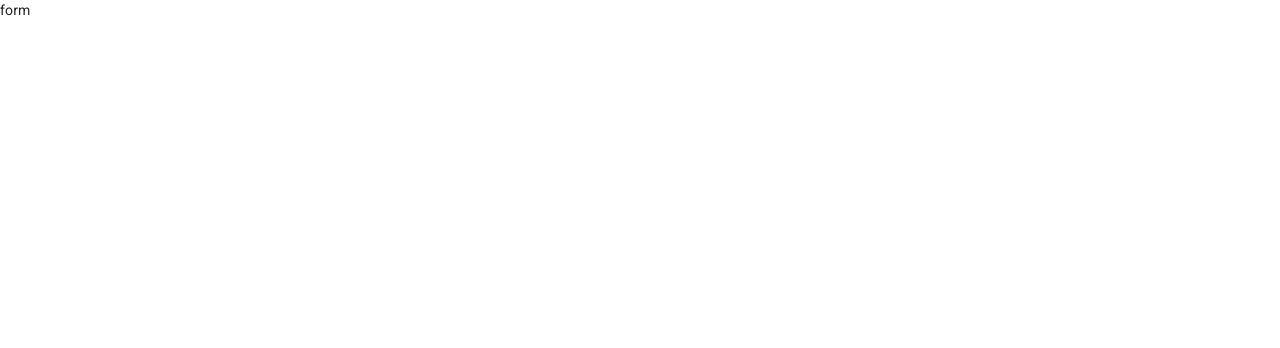
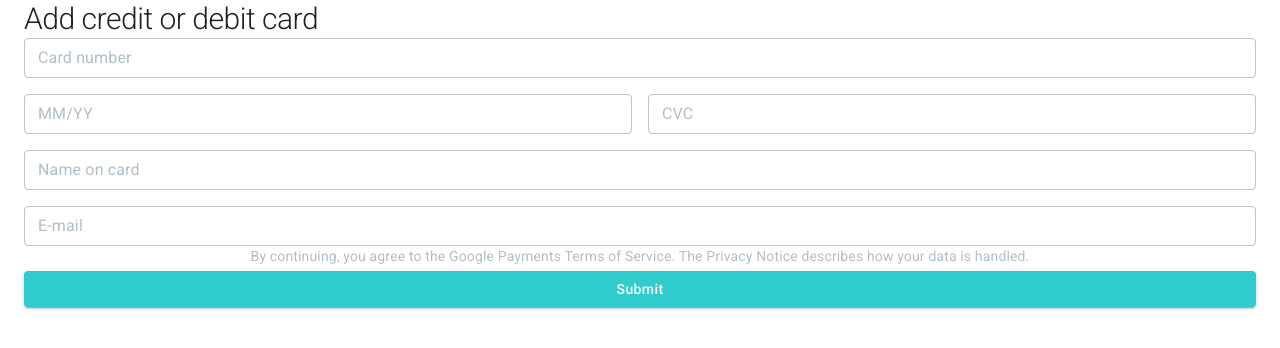
Before and after one commit to zaruda/zetpay-platform, a Next.js app: page /subscribe/form in a window 1280 px wide. Shown: the top 348 px of the page. Built offline with nearby package versions, Linux system fonts and the light colour scheme.

Commit message:
initial form setup

```diff
--- a/components/Drawer/index.tsx
+++ b/components/Drawer/index.tsx
@@ -70,7 +70,7 @@ const Drawer: FC<IDrawerProps> = ({ children }) => {
             <Typography color="textSecondary" className={classes.subtitle}>
               Add a payment method to your account to start your free trial. You won’t be charged if yo cancel it beforу Jul 17, {new Date().getFullYear()}.
             </Typography>
-            <Button startIcon={<CardIcon />} fullWidth variant="outlined">
+            <Button startIcon={<CardIcon />} fullWidth variant="outlined" href="/subscribe/form">
               Add credit or debit card
             </Button>
           </div>
--- a/components/Screen/index.tsx
+++ b/components/Screen/index.tsx
@@ -11,7 +11,7 @@ const Screen: FC<IScreenProps> = ({
   title,
   subtitle,
   onContinue = () => { },
-  buttonText = 'Continue',
+  buttonText = 'CONTINUE',
   href,
   showPrivacyPolicy = false,
   children,
--- /dev/null
+++ b/components/form/TextField/index.tsx
@@ -0,0 +1,38 @@
+import MuiTextField, {
+  TextFieldProps as MuiTextFieldProps,
+} from '@material-ui/core/TextField';
+import { FieldProps, getIn } from 'formik';
+
+export interface TextFieldProps
+  extends FieldProps,
+  Omit<MuiTextFieldProps, 'name' | 'value' | 'error'> { }
+
+function fieldToTextField({
+  disabled,
+  field: { onBlur: fieldOnBlur, ...field },
+  form: { isSubmitting, touched, errors },
+  onBlur,
+  helperText,
+  ...props
+}: TextFieldProps): MuiTextFieldProps {
+  const fieldError = getIn(errors, field.name);
+  const showError = getIn(touched, field.name) && !!fieldError;
+
+  return {
+    variant: props.variant,
+    error: showError,
+    helperText: showError ? fieldError : helperText,
+    disabled: disabled ?? isSubmitting,
+    onBlur:
+      onBlur ??
+      function (e) {
+        fieldOnBlur(e ?? field.name);
+      },
+    ...field,
+    ...props,
+  };
+}
+
+export default function TextField({ children, ...props }: TextFieldProps) {
+  return <MuiTextField {...fieldToTextField(props)} >{children}</MuiTextField>
+}
--- a/pages/index.tsx
+++ b/pages/index.tsx
@@ -61,7 +61,7 @@ export default function Home() {
     [State.Shuffle]: {
       title: 'Shuffle with Playlists',
       href: '/subscribe',
-      buttonText: "Let's go",
+      buttonText: "LET'S GO",
       children: (
         <>
           <List>
--- a/pages/subscribe/form.tsx
+++ b/pages/subscribe/form.tsx
@@ -1,7 +1,111 @@
+import { Formik, Form, Field } from "formik";
+import { object, string } from 'yup';
+import { Container, Button, Grid, Typography } from "@material-ui/core";
+
+import TextField from '../../components/form/TextField';
+
+
+interface SubscribeForm {
+  cardNumber: string;
+  date: string;
+  cvc: string;
+  name: string;
+  email: string
+}
+
+const cardNumberField = 'cardNumber';
+const dateField = 'date';
+const cvcField = 'cvc';
+const nameField = 'name';
+const emailField = 'email';
+
+const initialValues: SubscribeForm = {
+  [cardNumberField]: '',
+  [dateField]: '',
+  [cvcField]: '',
+  [nameField]: '',
+  [emailField]: ''
+}
+
+const schema = object({
+  [cardNumberField]: string().max(16).required(),
+  [dateField]: string().required(),
+  [cvcField]: string().required(),
+  [nameField]: string().required(),
+  [emailField]: string().email().required()
+})
+
 export default function SubscribeForm() {
   return (
-    <div>
-      form
-    </div>
+    <Container>
+      <Typography variant="h1">
+        Add credit or debit card
+      </Typography>
+
+      <Formik initialValues={initialValues} validationSchema={schema} onSubmit={console.log}>
+        <Form>
+          <Grid container spacing={2}>
+            <Grid item xs={12}>
+              <Field
+                name={cardNumberField}
+                component={TextField}
+                fullWidth
+                variant="outlined"
+                size="small"
+                label="Card number"
+              />
+            </Grid>
+            <Grid item xs={6}>
+              <Field
+                name={dateField}
+                component={TextField}
+                fullWidth
+                variant="outlined"
+                size="small"
+                label="MM/YY"
+              />
+            </Grid>
+            <Grid item xs={6}>
+              <Field
+                name={cvcField}
+                component={TextField}
+                fullWidth
+                variant="outlined"
+                size="small"
+                type="password"
+                label="CVC" />
+            </Grid>
+            <Grid item xs={12}>
+              <Field
+                name={nameField}
+                component={TextField}
+                fullWidth
+                variant="outlined"
+                size="small"
+                label="Name on card" />
+            </Grid>
+            <Grid item xs={12}>
+              <Field
+                name={emailField}
+                component={TextField}
+                fullWidth
+                variant="outlined"
+                size="small"
+                label="E-mail"
+              />
+            </Grid>
+          </Grid>
+
+          <div>
+            <Typography variant="body2" gutterBottom color="textSecondary" align="center">
+              By continuing, you agree to the Google Payments Terms of Service. The Privacy Notice describes how your data is handled.
+            </Typography>
+            <Button type="submit" variant="contained" color="primary" fullWidth>
+              Submit
+            </Button>
+          </div>
+        </Form>
+      </Formik>
+    </Container>
   )
 }
--- a/pages/subscribe/index.tsx
+++ b/pages/subscribe/index.tsx
@@ -108,7 +108,7 @@ export default function Subscribe() {
       <div className={classes.footer}>
         <Drawer>
           <Button color="primary" variant="contained" endIcon={<ArrowRightIcon />} fullWidth>
-            Continue
+            CONTINUE
           </Button>
         </Drawer>
         <Typography className={classes.trial} variant="body2" align="center">
--- a/theme/index.ts
+++ b/theme/index.ts
@@ -28,9 +28,12 @@ const theme = createTheme({
   },
   overrides: {
     MuiButton: {
-      label: {
+      root: {
+        textTransform: 'none',
+      },
+      containedPrimary: {
         color: '#ffffff'
-      }
+      },
     }
   }
 });
```
